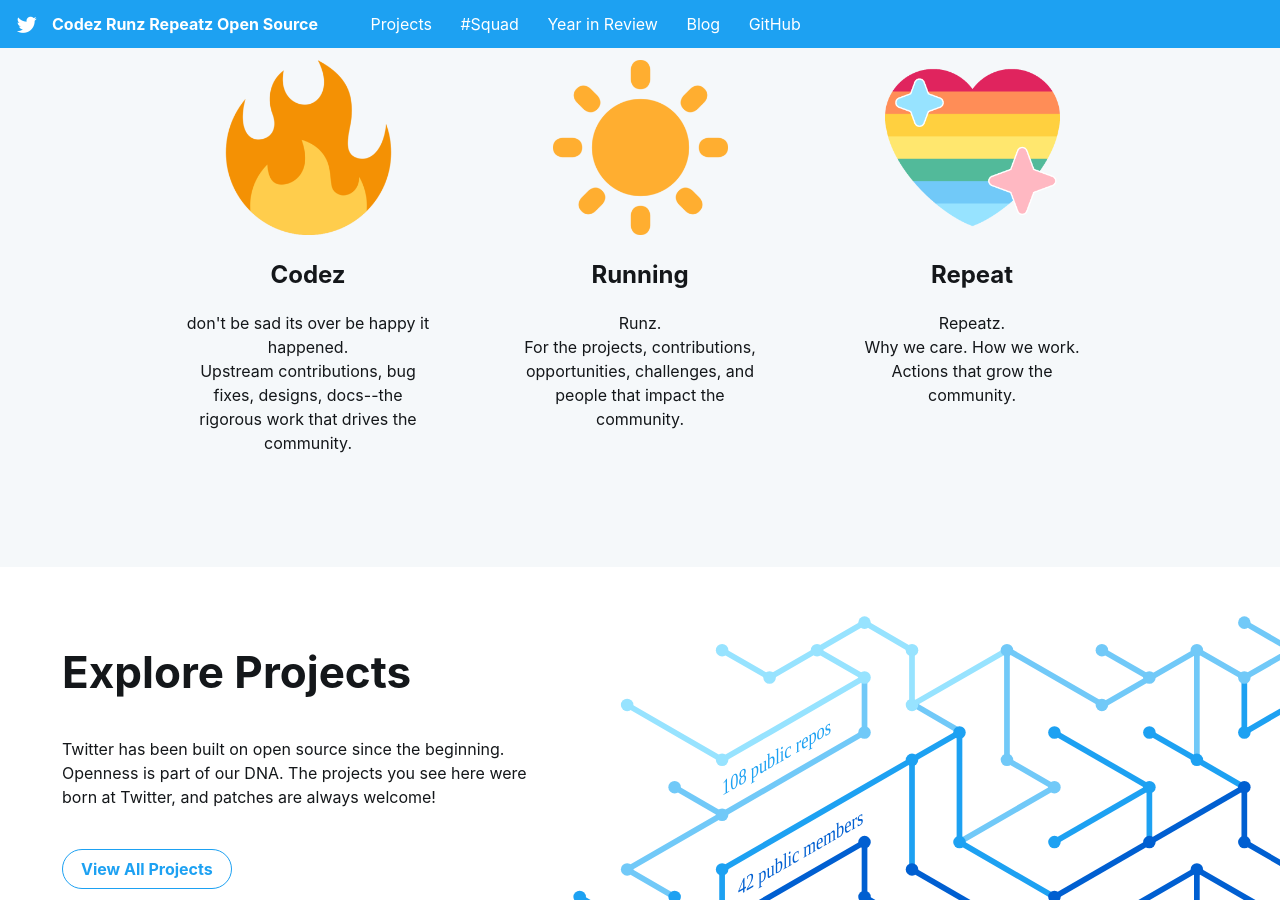
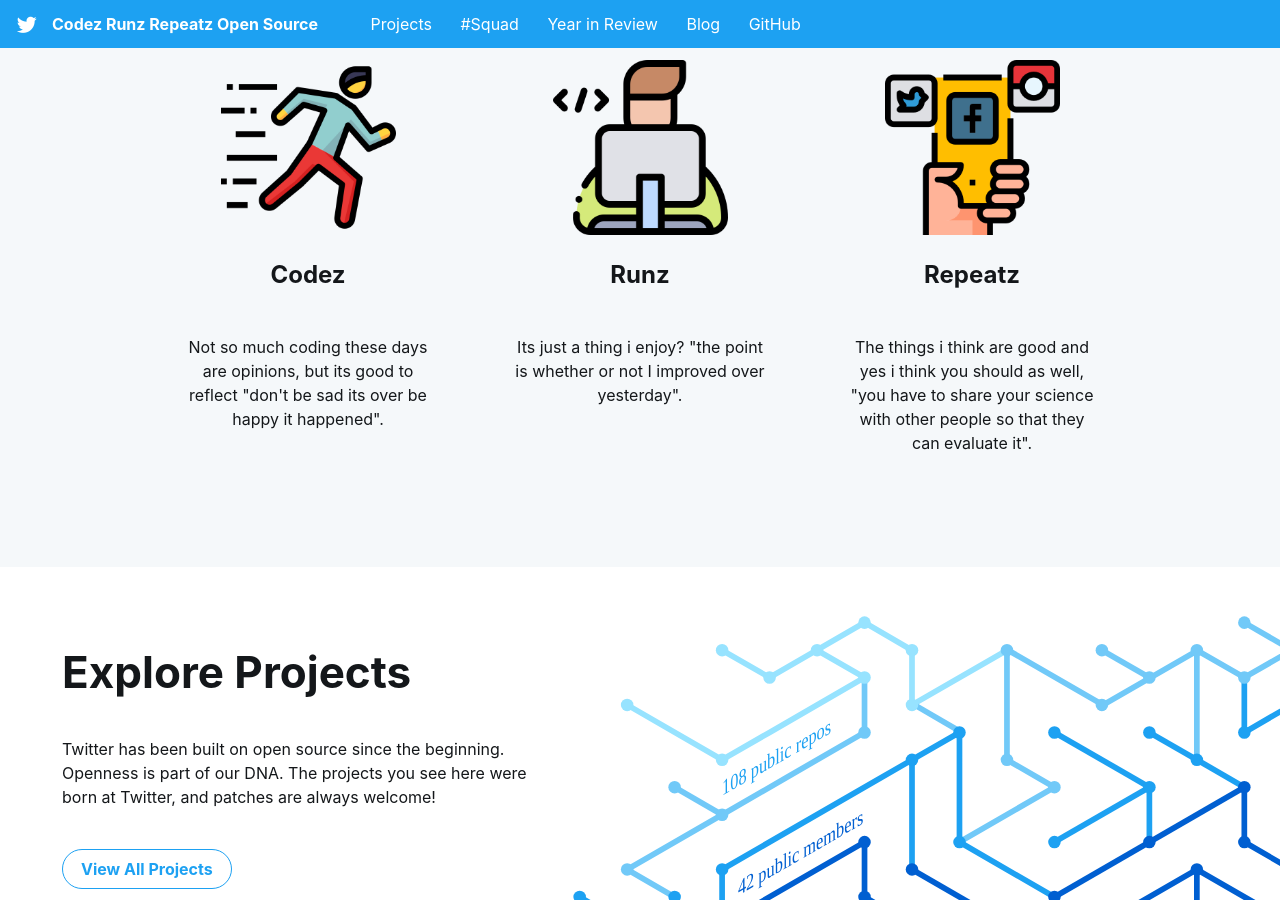
Before and after one commit to codez-runz-repeatz/codez-runz-repeatz.github.io, a Jekyll site: the page built from index.html, in a window 1280 px wide and 900 px high, scrolled down 748 px. Built offline with Jekyll 4.4.1, drawn with Linux system fonts in a browser that asks for light colours; some web fonts are replaced; comment, search, counter and statistics services are not loaded.

Commit message:
update-my-icons

```diff
--- a/index.html
+++ b/index.html
@@ -33,21 +33,21 @@
     </div>
     <div class="Grid small-container">
         <div class="Grid-cell u-size1of3 emoji-card">
-            <img src="assets/fire.png" alt="Fire emoji" class="emoji-img center-margin large-margin">
+            <img src="assets/people.png" alt="codez-emoji" class="emoji-img center-margin large-margin">
             <h1 class="center-text medium-margin">Codez</h1>
-            <p class="center-text">don't be sad its over be happy it happened.<br/>Upstream contributions, bug fixes, designs, docs--the rigorous work that drives the community.</p>
+            <p class="center-text"><br/>Not so much coding these days are opinions, but its good to reflect "don't be sad its over be happy it happened".</p>
         </div>
 
         <div class="Grid-cell u-size1of3 emoji-card">
-            <img src="assets/sun.png" alt="Sun emoji" class="emoji-img center-margin large-margin">
-            <h1 class="center-text medium-margin">Running</h1>
-            <p class="center-text">Runz. <br/>For the projects, contributions, opportunities, challenges, and people that impact the community.</p>
+            <img src="assets/coding.png" alt="runz-emoji" class="emoji-img center-margin large-margin">
+            <h1 class="center-text medium-margin">Runz</h1>
+            <p class="center-text"><br/>Its just a thing i enjoy? "the point is whether or not I improved over yesterday".</p>
         </div>
 
         <div class="Grid-cell u-size1of3 emoji-card">
-            <img src="assets/pride.png" alt="Pride heart emoji" class="emoji-img center-margin large-margin">
-            <h1 class="center-text medium-margin">Repeat</h1>
-            <p class="center-text">Repeatz.<br/>Why we care. How we work. Actions that grow the community.</p>
+            <img src="assets/social-media.png" alt="repeatz-emoji" class="emoji-img center-margin large-margin">
+            <h1 class="center-text medium-margin">Repeatz</h1>
+            <p class="center-text"><br/>The things i think are good and yes i think you should as well, "you have to share your science with other people so that they can evaluate it".</p>
         </div>
 
     </div>
```
Also changed, not shown: assets/coding.png (added), assets/people.png (added), assets/social-media.png (added).
